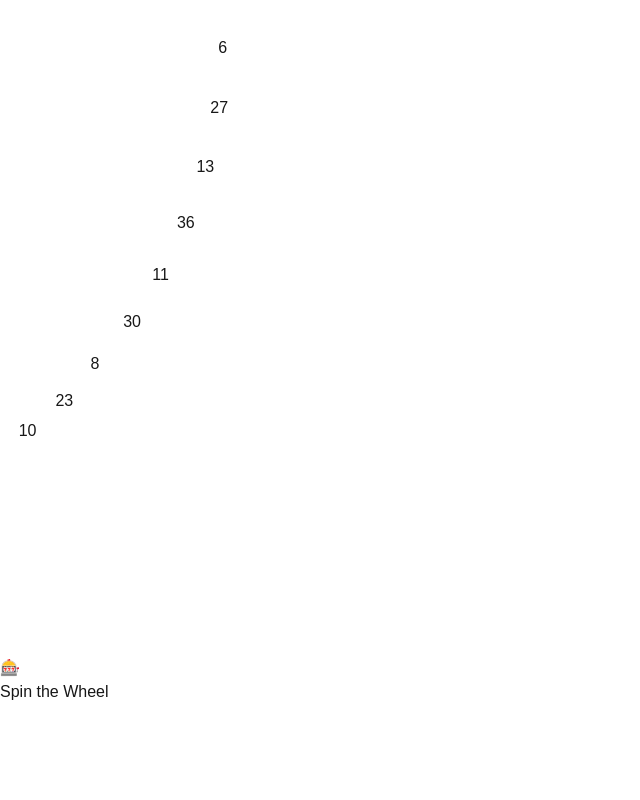
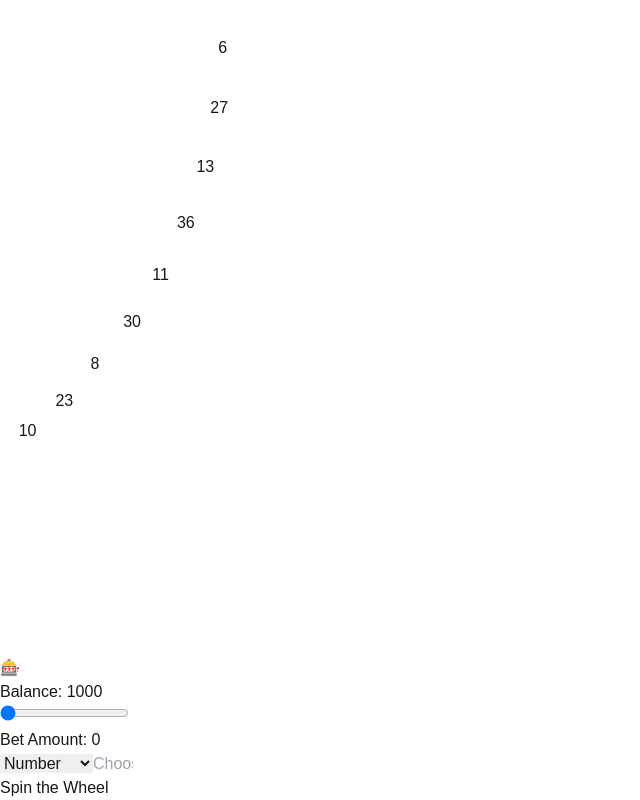
Before and after one commit to Dejnyyy/Roulette, a Next.js app: page /components/Roulette in a window 1280 px wide. Shown: the part 947-1747 px from the top of the page, without its empty margins (0-640 px from the left). Before the commit the page ends 1651 px from the top, so only its background shows below. Built offline with nearby package versions, Linux system fonts and the light colour scheme.

Commit message:
betting integrated

```diff
--- /dev/null
+++ b/src/pages/components/Betting/index.tsx
@@ -0,0 +1,97 @@
+"use client";
+
+import React from "react";
+
+interface BettingProps {
+  balance: number;
+  betAmount: number;
+  setBetAmount: (amount: number) => void;
+  betType: string;
+  setBetType: (type: string) => void;
+  betValue: number | "red" | "black" | "even" | "odd" | null;
+  setBetValue: (value: number | "red" | "black" | "even" | "odd" | null) => void;
+  numberCount: number;
+  spinning: boolean;
+}
+
+const Betting: React.FC<BettingProps> = ({
+  balance,
+  betAmount,
+  setBetAmount,
+  betType,
+  setBetType,
+  betValue,
+  setBetValue,
+  numberCount,
+  spinning,
+}) => {
+  return (
+    <div className="mb-4 flex flex-col items-center text-white">
+      <p>
+        Balance: <span className="text-yellow-400">{balance}</span>
+      </p>
+      <input
+        type="range"
+        min="1"
+        max={balance}
+        className="w-64 my-2"
+        value={betAmount}
+        onChange={(e) => setBetAmount(Number(e.target.value))}
+        disabled={spinning}
+      />
+      <p>
+        Bet Amount: <span className="text-yellow-400">{betAmount}</span>
+      </p>
+      <select
+        className="text-black p-2"
+        value={betType}
+        onChange={(e) => setBetType(e.target.value)}
+        disabled={spinning}
+      >
+        <option value="number">Number</option>
+        <option value="color">Red/Black</option>
+        <option value="parity">Even/Odd</option>
+      </select>
+      {betType === "number" ? (
+        <input
+          type="number"
+          className="text-black p-2 my-2"
+          placeholder="Choose Number"
+          min="0"
+          max={numberCount - 1}
+          value={betValue as number}
+          onChange={(e) => {
+            const val = Number(e.target.value);
+            if (val >= 0 && val < numberCount) {
+              setBetValue(val);
+            }
+          }}
+          disabled={spinning}
+        />
+      ) : (
+        <select
+          className="text-black p-2 my-2"
+          value={betValue as string}
+          onChange={(e) =>
+            setBetValue(e.target.value as "red" | "black" | "even" | "odd")
+          }
+          disabled={spinning}
+        >
+          {betType === "color" ? (
+            <>
+              <option value="red">Red</option>
+              <option value="black">Black</option>
+            </>
+          ) : (
+            <>
+              <option value="even">Even</option>
+              <option value="odd">Odd</option>
+            </>
+          )}
+        </select>
+      )}
+    </div>
+  );
+};
+
+export default Betting;
--- a/src/pages/components/Roulette/index.tsx
+++ b/src/pages/components/Roulette/index.tsx
@@ -4,6 +4,7 @@ import { useState } from "react";
 import { motion } from "framer-motion";
 import Confetti from "react-confetti";
 import Button from "../button";
+import Betting from "../Betting";
 
 const wheelNumbers = [
   0, 32, 15, 19, 4, 21, 2, 25, 17, 34, 6, 27, 13, 36, 11, 30, 8, 23, 10, 5, 24, 16, 33, 1,
@@ -15,6 +16,10 @@ interface RouletteProps {
 }
 
 export default function RouletteWheel({ onResult }: RouletteProps) {
+    const [balance, setBalance] = useState(1000);
+    const [betAmount, setBetAmount] = useState(0);
+    const [betType, setBetType] = useState("number");
+    const [betValue, setBetValue] = useState<number | "red" | "black" | "even" | "odd" | null>(null);
   const [spinning, setSpinning] = useState(false);
   const [result, setResult] = useState<number | null>(null);
   const [history, setHistory] = useState<number[]>([]);
@@ -44,22 +49,41 @@ export default function RouletteWheel({ onResult }: RouletteProps) {
           setTimeout(() => {
             setResult(newResult);
             setHistory((prev) => [newResult, ...prev.slice(0, 4)]);
-          setLoadingHistory(false);
-          if (onResult) onResult(newResult); // Trigger callback
+            calculateWinnings(newResult);
           }, 300);
           setSpinning(false);
           setShowConfetti(true);
           setTimeout(() => setShowConfetti(false), 3300);
           return;
         }
-
         intervalTime = Math.min(25, intervalTime * 10);
         setTimeout(spin, intervalTime);
         currentIndex++;
       };
-
       spin();
     };
+    const redNumbers = new Set([1,3,5,7,9,12,14,16,18,19,21,23,25,27,30,32,34,36]); // Actual red numbers
+
+    const calculateWinnings = (number: number) => {
+      let winnings = 0;
+
+      if (betType === "number" && betValue === number) {
+        winnings = betAmount * 35;
+      } else if (betType === "color") {
+        const isRed = redNumbers.has(number);
+        if ((betValue === "red" && isRed) || (betValue === "black" && !isRed && number !== 0)) {
+          winnings = betAmount * 2;
+        }
+      } else if (betType === "parity") {
+        if ((betValue === "even" && number % 2 === 0 && number !== 0) || (betValue === "odd" && number % 2 !== 0)) {
+          winnings = betAmount * 2;
+        }
+      }
+
+      setBalance((prev) => prev + winnings - betAmount);
+    };
+
+
 
   const getColor = (num: number | null, isHighlighted: boolean = false) => {
     if (num === null) return "bg-gray-700";
@@ -101,11 +125,25 @@ export default function RouletteWheel({ onResult }: RouletteProps) {
         </div>
       </div>
 
+        {/* Betting Component */}
+        <div className="absolute left-0 ml-4">
+        <Betting
+                balance={balance}
+                betAmount={betAmount}
+                setBetAmount={setBetAmount}
+                betType={betType}
+                setBetType={setBetType}
+                betValue={betValue}
+                setBetValue={setBetValue}
+                numberCount={wheelNumbers.length}
+                spinning={spinning}
+            />
+        </div>
       {/* SPIN BUTTON */}
       <Button
         onClick={spinWheel}
         className="mt-8 px-6 py-3 bg-gold text-black font-semibold rounded-xl shadow-lg hover:shadow-2xl transition duration-300 ease-in-out disabled:opacity-50"
-        disabled={spinning}
+        disabled={spinning || betAmount <= 0 || betValue === null}
       >
         {spinning ? "Spinning..." : "Spin the Wheel"}
       </Button>
```
Lines whose indentation alone changed are shown as unchanged.
